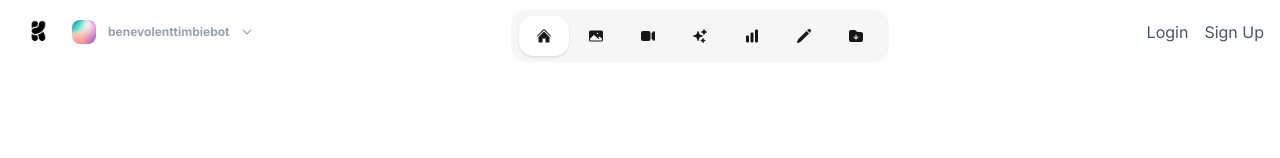
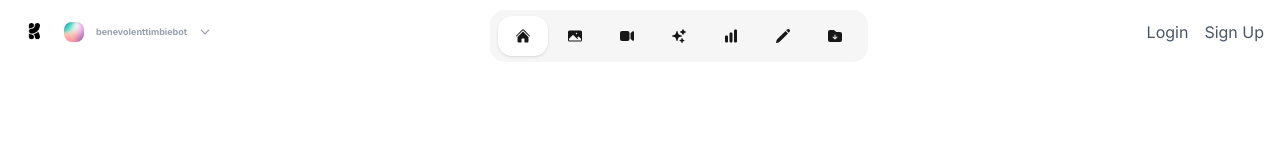
Before and after one commit to cst-adewale/admob, a Next.js app: page / in a window 1280 px wide. Shown: the top 158 px of the page. Built offline with nearby package versions, Linux system fonts and the light colour scheme.

Commit message:
tiny updates to navbar

```diff
--- a/src/app/components/Carousel.tsx
+++ b/src/app/components/Carousel.tsx
@@ -16,7 +16,7 @@ const slides = [
 
 export default function Carousel() {
   return (
-    <div className="flex gap-16 overflow-x-auto p-4">
+    <div className="flex gap-10 overflow-x-auto p-4">
       {slides.map((slide) => (
         <div
           key={slide.id}
--- a/src/app/components/Navbar.tsx
+++ b/src/app/components/Navbar.tsx
@@ -74,9 +74,9 @@ export default function Navbar() {
           {/* Left side */}
         <div className="flex items-center space-x-3">
           <Link href="/" className="flex items-center gap-3">
-            <img src="krealight.png" alt="logo" className="h-11 w-11 object-contain" />
-            <img src="userp.jpeg" alt="avatar" className="h-6 w-6 rounded-lg" />
-            <span className="text-[12px] font-semibold text-gray-400">benevolenttimbiebot</span>
+            <img src="krealight.png" alt="logo" className="h-9 w-9 object-contain" />
+            <img src="userp.jpeg" alt="avatar" className="h-5 w-5 rounded-lg" />
+            <span className="text-[9px] font-semibold text-gray-400">benevolenttimbiebot</span>
           </Link>
       <svg
         className="accordion-arrow w-3 h-3 text-gray-400 cursor-pointer"
```
